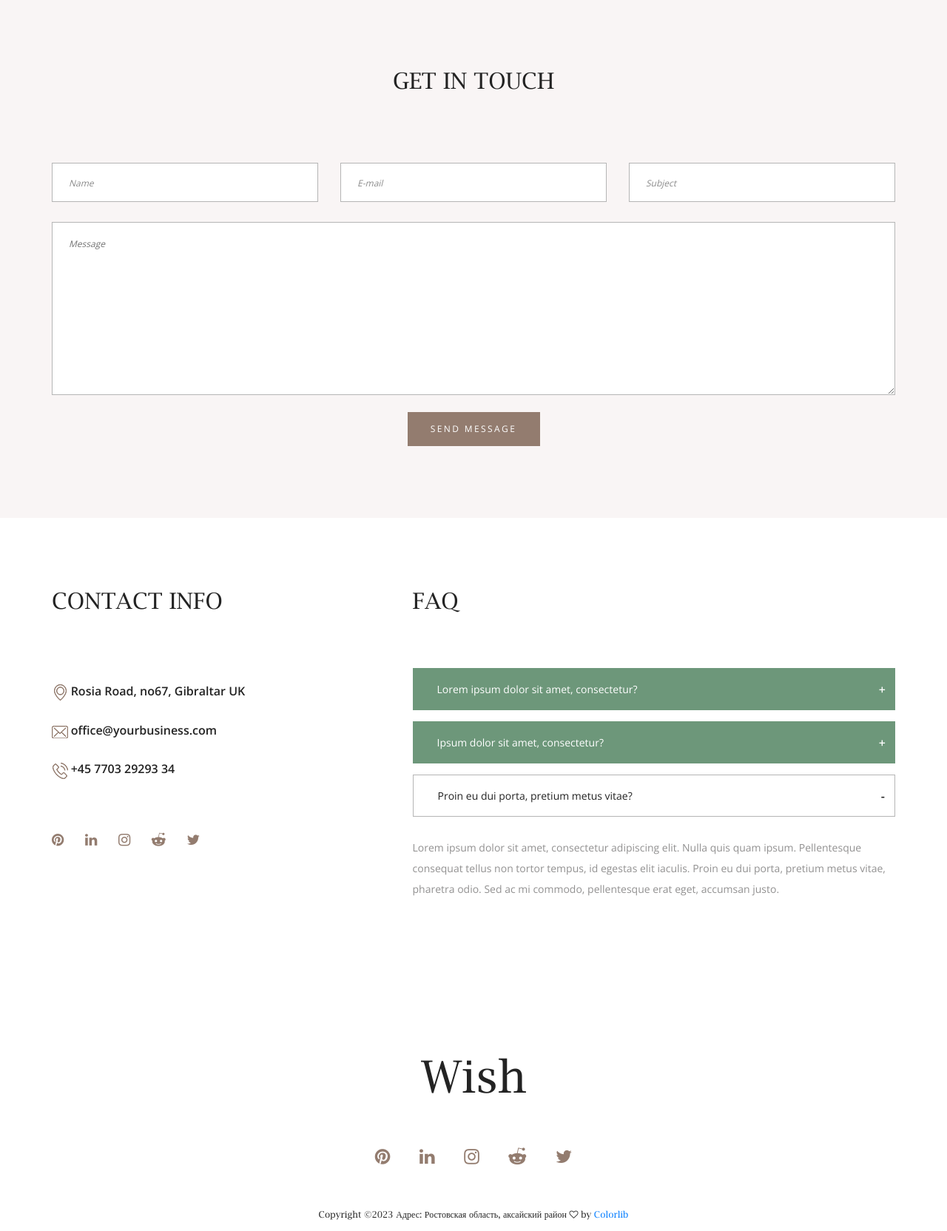
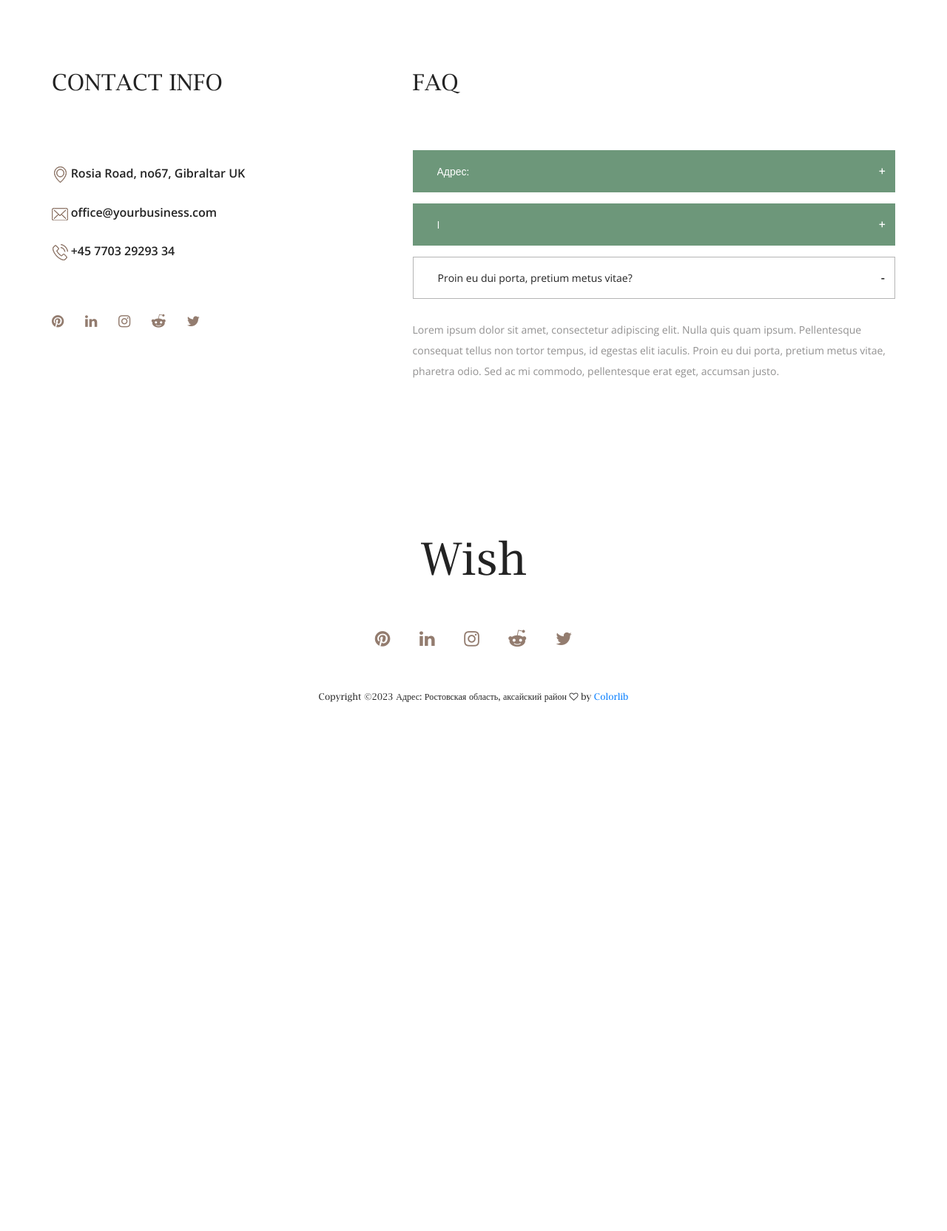
Before and after one commit to Dim-Nike/park_Victoria, a Django app: page //contact in a window 1280 px wide. Shown: the part 929-2593 px from the top of the page at 74% size. After the commit the page ends 1878 px from the top, so only its background shows below. Run offline with Django 4.2, Linux system fonts and the light colour scheme; a map, chart or similar area stays blank; some libraries are stand-ins or nearby versions; grey boxes are pictures that could not be loaded.

Commit message:
set contact

```diff
--- a/park_Victoria/main/templates/main/contact.html
+++ b/park_Victoria/main/templates/main/contact.html
@@ -102,30 +102,6 @@
 		</div>
 	</div>
 
-	<!-- Contact Form -->
-
-	<div class="contact">
-		<div class="container">
-			<div class="row">
-				<div class="col">
-					<div class="review_form_container">
-						<div class="review_form_title">get in touch</div>
-						<div class="review_form_content">
-							<form action="#" id="review_form" class="review_form">
-								<div class="d-flex flex-md-row flex-column align-items-start justify-content-between">
-									<input type="text" class="review_form_input" placeholder="Name" required="required">
-									<input type="email" class="review_form_input" placeholder="E-mail" required="required">
-									<input type="text" class="review_form_input" placeholder="Subject">
-								</div>
-								<textarea class="review_form_text" name="review_form_text" placeholder="Message"></textarea>
-								<button type="submit" class="review_form_button">send message</button>
-							</form>
-						</div>
-					</div>
-				</div>
-			</div>
-		</div>
-	</div>
 
 	<!-- Contact Text -->
 
@@ -176,14 +152,14 @@
 							<div class="accordions">
 
 								<div class="accordion_container">
-									<div class="accordion d-flex flex-row align-items-center"><div>Lorem ipsum dolor sit amet, consectetur?</div></div>
+									<div class="accordion d-flex flex-row align-items-center"><div>Адрес: </div></div>
 									<div class="accordion_panel">
 										<p>Lorem ipsum dolor sit amet, consectetur adipiscing elit. Nulla quis quam ipsum. Pellentesque consequat tellus non tortor tempus, id egestas elit iaculis. Proin eu dui porta, pretium metus vitae, pharetra odio. Sed ac mi commodo, pellentesque erat eget, accumsan justo.</p>
 									</div>
 								</div>
 
 								<div class="accordion_container">
-									<div class="accordion d-flex flex-row align-items-center"><div>Ipsum dolor sit amet, consectetur?</div></div>
+									<div class="accordion d-flex flex-row align-items-center"><div>I</div></div>
 									<div class="accordion_panel">
 										<p>Lorem ipsum dolor sit amet, consectetur adipiscing elit. Nulla quis quam ipsum. Pellentesque consequat tellus non tortor tempus, id egestas elit iaculis. Proin eu dui porta, pretium metus vitae, pharetra odio. Sed ac mi commodo, pellentesque erat eget, accumsan justo.</p>
 									</div>
```
